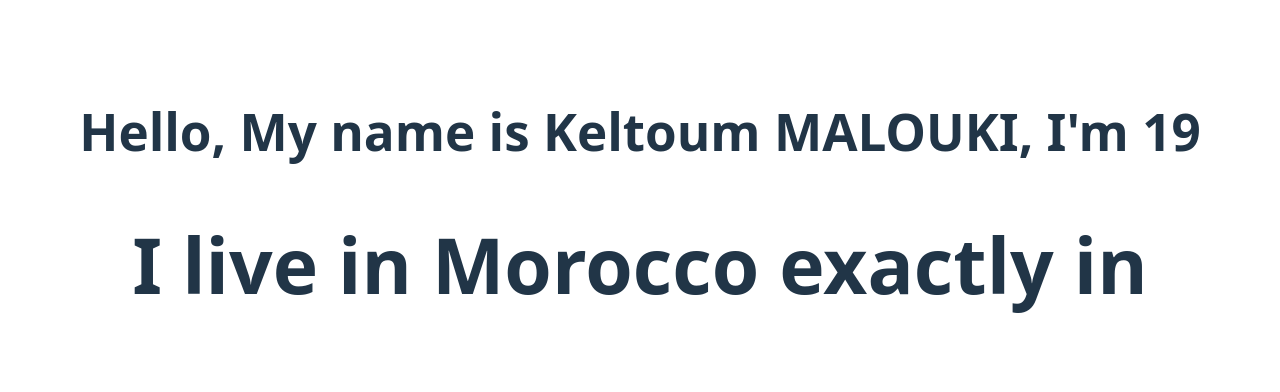
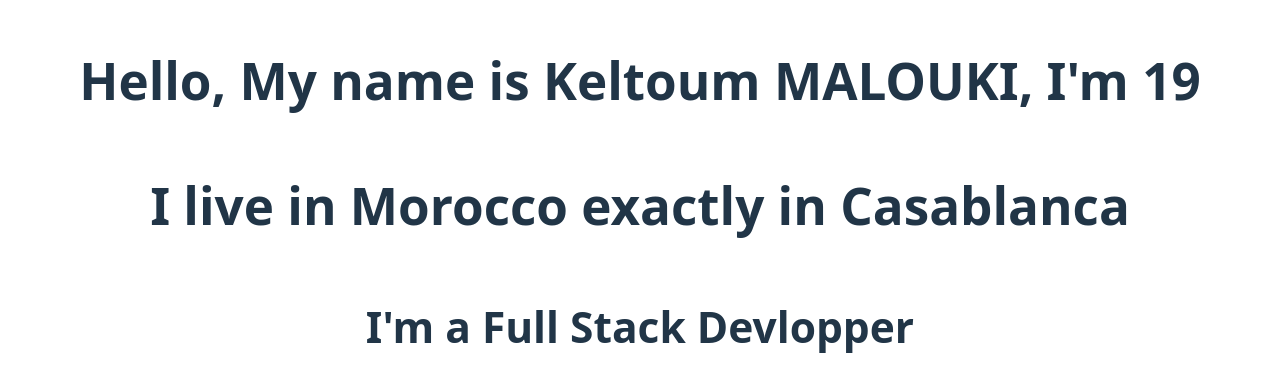
Before and after one commit to Keltoummalouki/React-Essential-Training, a React (Vite) app: page / in a window 1280 px wide. Shown: the part 180-572 px from the top of the page. Built offline with nearby package versions, Linux system fonts and the light colour scheme; the HTML template or start-up script is replaced by a standard one.

Commit message:
Adding component properties

```diff
--- a/src/App.jsx
+++ b/src/App.jsx
@@ -5,16 +5,20 @@ let lastname = "Malouki";
 let currentyear = 2025;
 let mybirthyear = 2006;
 let country = "Morocco";
-let city
+let city = "Casablanca"
 
 function Address() {
-  return <h2> I live in {country} exactly in {city} </h2>
+  return <h4> I live in {country} exactly in {city} </h4>
+}
+
+function Prop(props){
+  return <h5>I'm a Full Stack {props.job}</h5>
 }
 
 function App() {
     return (
         <h1>Hello, My name is {firstname} {lastname.toUpperCase()}, I'm {currentyear-mybirthyear}
-        <Address /> </h1>
+        <Address /> <Prop job ="Devlopper"/></h1>
     )
 }
 export default App
```
